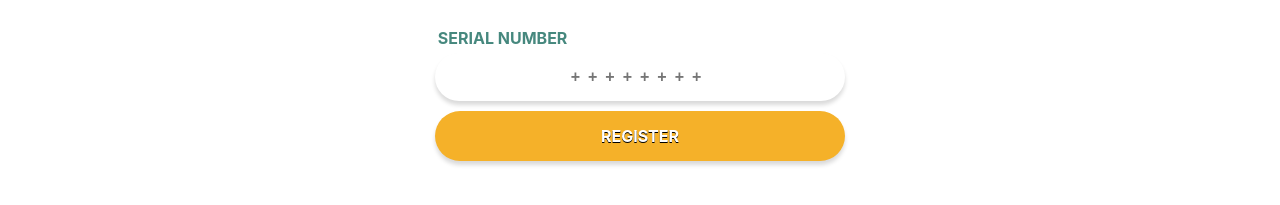
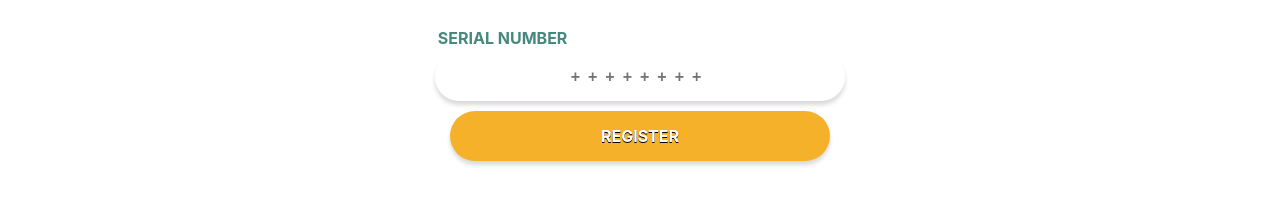
Before and after one commit to Eebzie/wireless-prosthetic-arm, a plain HTML site: page register.html in a window 1280 px wide. Shown: the part 313-518 px from the top of the page. Drawn offline with Linux system fonts and the light colour scheme.

Commit message:
Updated inputs and buttons

```diff
--- a/register.html
+++ b/register.html
@@ -18,10 +18,17 @@
         <h1 class="main-header">Welcome to LIMB!</h1>
 <!--         <h2 class="sub-header">Please enter your serial number</h2>
  -->    </div>
+
+
+    </script>
     <div class="button-container">
-        <label for="serial-number">SERIAL NUMBER</label>
-        <input type="text" id="serial-number" style="text-transform: uppercase" maxlength="8" placeholder="++++++++">
-        <a href="#" class="button button-block register">REGISTER</a>
+        <form action="index.html">
+            <label for="serial-number">SERIAL NUMBER</label>
+            <input type="text" id="serial-number" style="text-transform: uppercase" maxlength="8" placeholder="++++++++" required>
+            <button class="button button-block register">REGISTER</button>
+            <!-- <a href="#" class="button button-block register">REGISTER</a>-->
+            <!--- REGISTER button must validate whether or not S/N exists in the database-->
+        </form>
     </div>
 </body>
 </html>
--- a/styles.css
+++ b/styles.css
@@ -41,6 +41,32 @@ body{
 
 }
 
+button{
+    outline: none;
+    border: none;
+    font-family: inherit;
+    font-size: 100%;
+    width: 30%;
+    margin: 0;
+}
+
+button.button-block{
+    background-color: #F5B129;
+    color:#ffffff;
+    border-radius: 25px;
+    box-shadow: 0px 4px 4px 0px rgba(0, 0, 0, 0.15);
+    font-size: 1rem;
+    font-weight: bold;
+    text-align: center;
+    text-decoration:none;
+    text-shadow:0px 1px 0px #000000;
+    display:block;
+    cursor:pointer;
+	padding: 15px 15px;
+    margin-left: auto;
+    margin-right: auto;
+    margin-bottom: 10px;
+}
 .button-block{
     background-color: #F5B129;
     color:#ffffff;
```
Also changed, not shown: index.html (+3 -2 lines).
